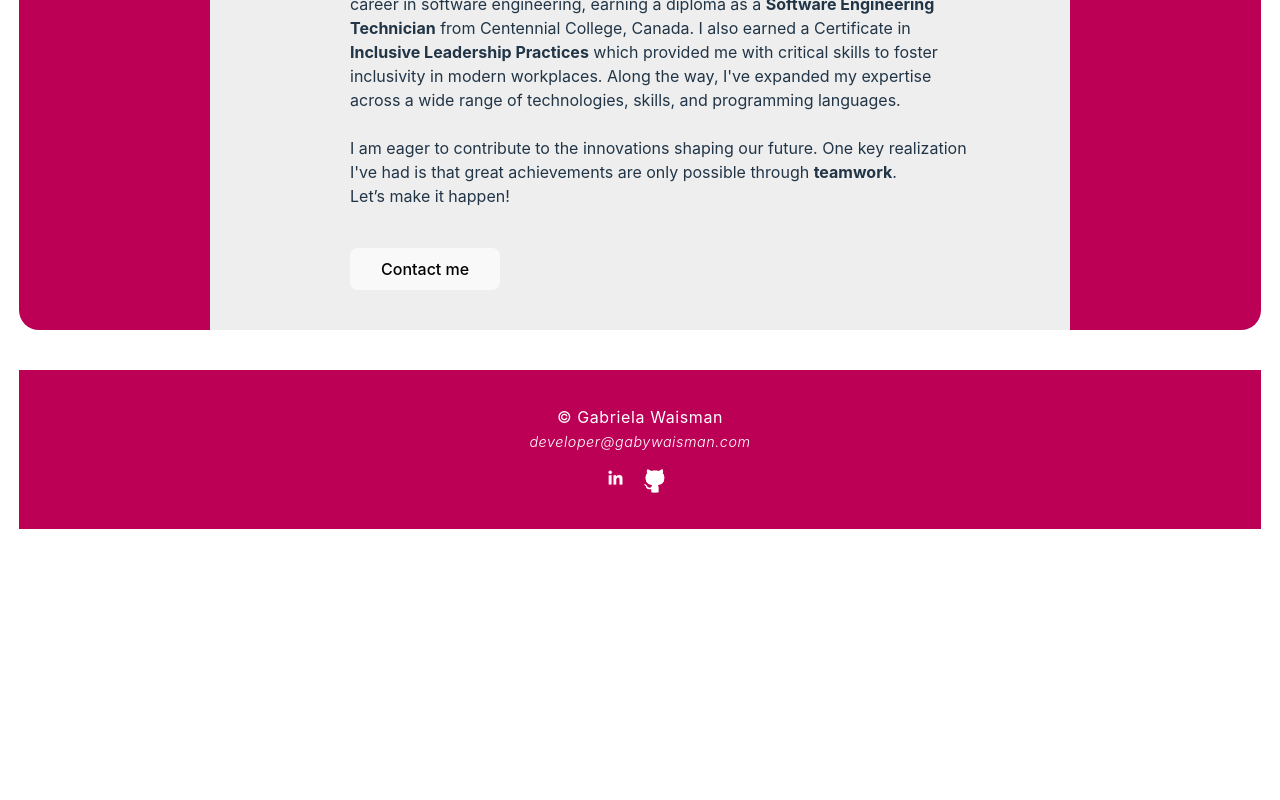
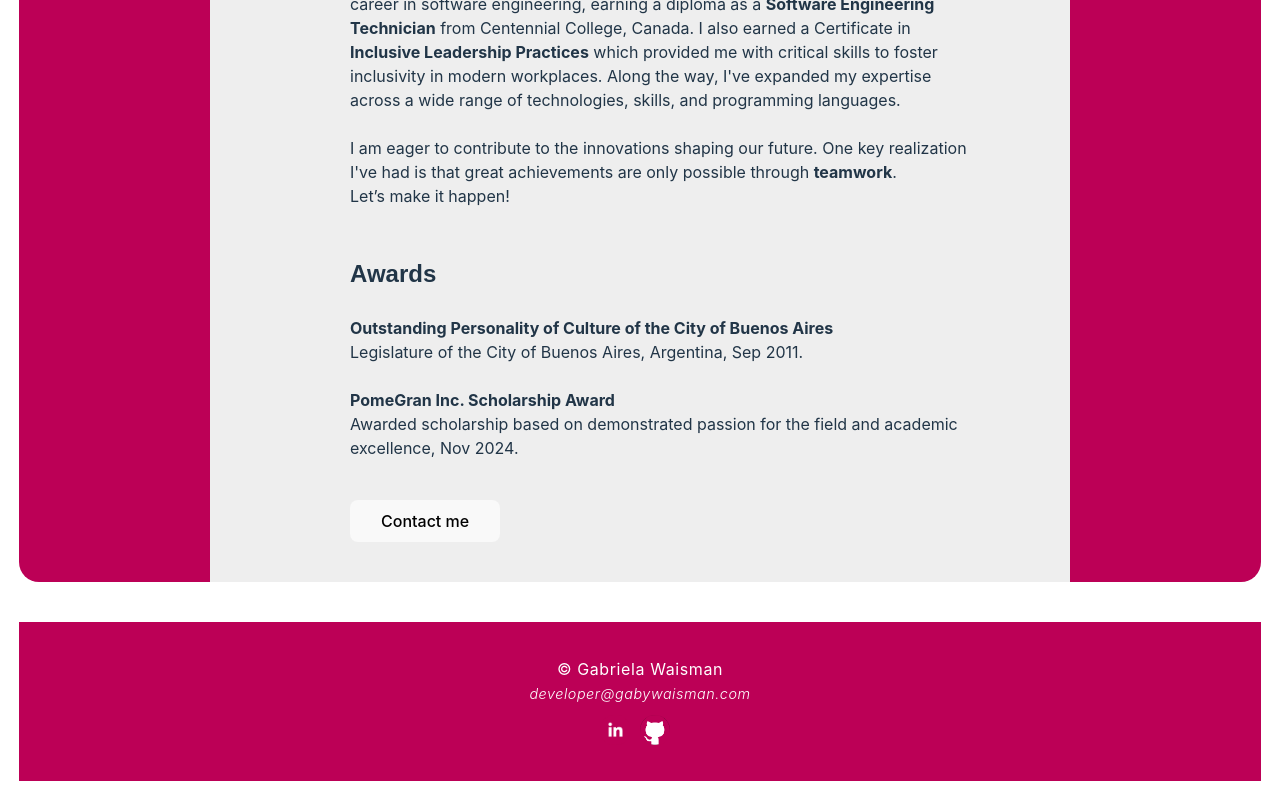
Before and after one commit to Wisegirlie/Portfolio-Wisegirlie, a React (Vite) app: page /about in a window 1280 px wide. Shown: the part 939-1739 px from the top of the page. Before the commit the page ends 1487 px from the top, so only its background shows below. Built offline with nearby package versions, Linux system fonts and the light colour scheme.

Commit message:
added awards

```diff
--- a/src/components/about.jsx
+++ b/src/components/about.jsx
@@ -15,7 +15,7 @@ export default function About() {
     return (
         <div>
             <Header />
-                <div className="recuadro_nomargin">
+                <main className="recuadro_nomargin">
                     <div className="about_container">
                         <div className="about_info_div about_resume_div">
 
@@ -46,6 +46,12 @@ export default function About() {
                             I am eager to contribute to the innovations shaping our future. One key realization I've had is that great achievements are only possible through <strong>teamwork</strong>. <br />
                             Let’s make it happen!
                             <br />
+                            <br />
+                            <h3>Awards</h3>
+                            <strong>Outstanding Personality of Culture of the City of Buenos Aires</strong><br />
+                            Legislature of the City of Buenos Aires, Argentina, Sep 2011.<br /> <br />
+                            <strong>PomeGran Inc. Scholarship Award</strong><br />
+                            Awarded scholarship based on demonstrated passion for the field and academic excellence, Nov 2024. <br />
 
                             <Link to="/contact">
                                 <button className="button_white">Contact me</button>
@@ -57,7 +63,7 @@ export default function About() {
 
                         </div>
                     </div> {/* contact_container */}
-                </div>
+                </main>
             <Footer/>
         </div>
     );
--- a/src/components/projects.jsx
+++ b/src/components/projects.jsx
@@ -67,7 +67,7 @@ export default function Projects() {
         {  id: 'project-formbuilder',
             title: 'Form Builder',
             type: "Web App",
-            description: "Created a web app to create custom HTML forms with drag & drop, as an exercise.",
+            description: "Created a web app to create custom HTML forms with drag & drop, as an exercise. I'll be adding features.",
             website: "https://www.gabywaisman.com/portfolio/form-builder/index.html",
             image: projectFormBuilderImg,
             techs: ["React", "JavaScript", "Git", "HTML", "CSS"]
--- a/src/components/skills.jsx
+++ b/src/components/skills.jsx
@@ -123,12 +123,15 @@ export default function Skills() {
                     <div class="skills_info">
                         <h3>Backend Development</h3>
                         <ul className="ul_bullet">
+                            <li>REST APIs</li>
+                            <li>Node.js</li>
+                            <li>Express.js</li>
                             <li>PHP</li>
-                            <li>Node.js</li>
                             <li>C#</li>
                             <li>Java</li>
                             <li>COBOL</li>
-                            <li>Express.js</li>
+
+
                         </ul>
                     </div>
                 </div>
--- a/src/css/about.css
+++ b/src/css/about.css
@@ -66,7 +66,11 @@
     border: #fce9f1 solid 2px;
 }
 
-
+.about_container h3 {
+    font-family: Raleway, Arial, Helvetica, sans-serif;
+    font-size: 24px;
+    font-weight: 600;
+}
 
 /* ============================
           RESPONSIVENESS
```
Also changed, not shown: 1 other file (tests, documents, lock files or other folders).
